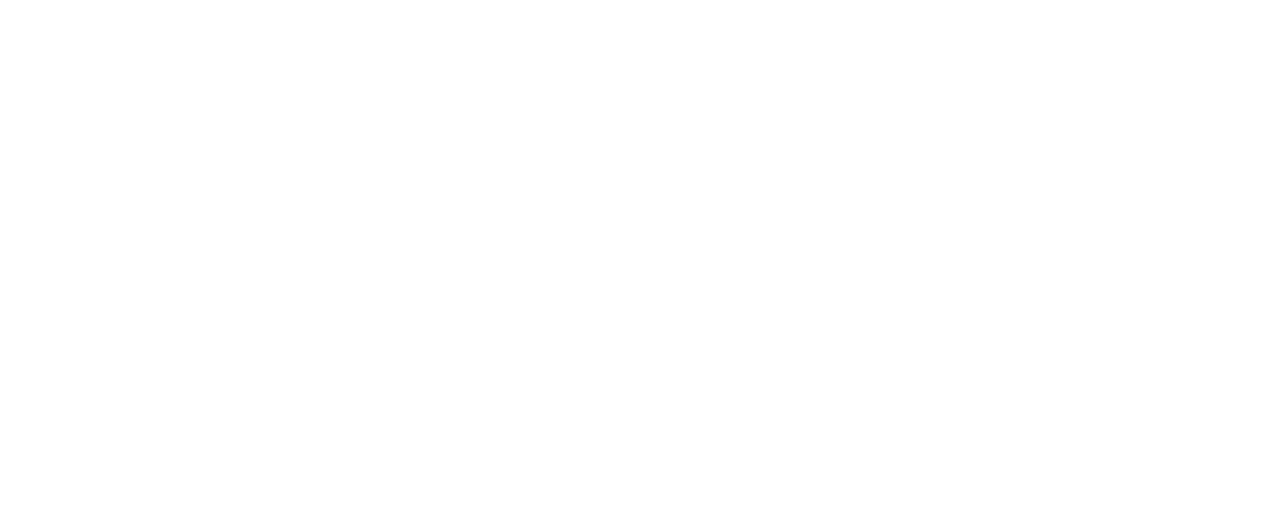
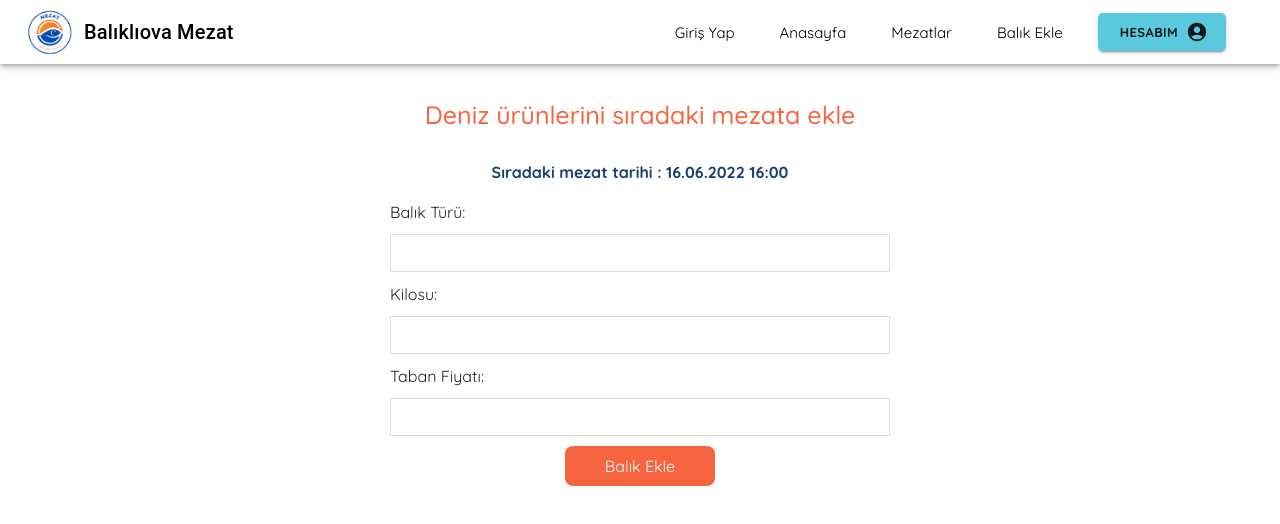
Before and after one commit to ilaydaozel/Online-Fish-Auction, a React (Create React App) app: page /addFish in a window 1280 px wide. Before the commit this address had no page. Shown: the top 524 px of the page. Built offline with nearby package versions, Linux system fonts and the light colour scheme.

Commit message:
add fishForm and update login

```diff
--- a/src/App.js
+++ b/src/App.js
@@ -3,20 +3,11 @@
 import AuctionList from "./pages/AuctionList";
 import AuctionFishTable from './pages/AuctionFishTable';
 import Auction from './pages/Auction';
-import styled from "styled-components";
-import { AccountBox } from "./components/accountBox";
+import Addfish from './pages/Addfish';
+import Login from "./pages/Login";
 import React from 'react';
 import { BrowserRouter as Router, Route, Routes} from 'react-router-dom';
 
-
-const AppContainer = styled.div`
-  width: 100%;
-  height: 100%;
-  display: flex;
-  flex-direction: column;
-  align-items: center;
-  justify-content: center;
-`;
 
 function App() {
   return (
@@ -26,7 +17,8 @@
             <Route exact path='/auctionList' element={< AuctionList />}></Route>
             <Route exact path='/fishList/:auctionId' element={< AuctionFishTable />}></Route>
             <Route exact path='/auction/:auctionId' element={< Auction />}></Route>
-            <Route exact path= '/login' element={  <AppContainer><AccountBox /></AppContainer>}></Route>
+            <Route exact path= '/login' element={ <Login/>}></Route>
+            <Route exact path='/addFish' element={< Addfish />}></Route>
     </Routes>
   </Router>
 
--- a/src/components/AuctionCard.jsx
+++ b/src/components/AuctionCard.jsx
@@ -36,9 +36,10 @@
 
 
         '&:hover': {
-            backgroundColor: "#F76540",
-            border: '2px solid #F76540',
-            color:"white",
+            backgroundColor: "#5ac8dd",
+            border: '2px solid #1b4171',
+
+
         }
     },
 }))
--- /dev/null
+++ b/src/components/FishForm.jsx
@@ -0,0 +1,41 @@
+import { useState } from "react";
+
+const FishForm = () => {
+  const [species, setspecies] = useState('');
+  const [kilogram, setkilogram] = useState('');
+  const [floor_price, setfloor_price] = useState('');
+
+  return (
+    <div className="create">
+      <h1>Deniz ürünlerini sıradaki mezata ekle</h1>
+      <p style={{color: '#1b4171', fontWeight: 'bold'}}>Sıradaki mezat tarihi : 16.06.2022 16:00</p>
+
+      <form>
+        <label>Balık Türü:</label>
+        <input
+          type="text"
+          required
+          value={species}
+          onChange={(e) => setspecies(e.target.value)}
+        />
+
+        <label>Kilosu:</label>
+        <input
+          required
+          value={kilogram}
+          onChange={(e) => setkilogram(e.target.value)}
+        />
+
+        <label>Taban Fiyatı:</label>
+        <input
+          value={floor_price}
+          onChange={(e) => setfloor_price(e.target.value)}
+        />
+
+        <button>Balık Ekle</button>
+      </form>
+    </div>
+  );
+}
+
+export default FishForm;
--- a/src/components/Navbar.jsx
+++ b/src/components/Navbar.jsx
@@ -1,5 +1,5 @@
 import styled from 'styled-components'
-import logoImage from "../images/logo.jpeg"
+import logoImage from "../images/logo.png"
 import AccountCircleIcon from '@mui/icons-material/AccountCircle';
 import { AppBar, Button, makeStyles, Toolbar, Typography } from '@material-ui/core';
 import {mobile} from "../responsive.js"
@@ -37,11 +37,13 @@
         /*if the screen is bigger than small screen size, then*/
         [theme.breakpoints.up("sm")]: {
             display: "block",
+            color: "black",
         },
     },
     logoSm: {
         fontSize: "15px",
         display: "block",
+        color: "black",
         //if the screen is bigger than small screen size, then
         [theme.breakpoints.up("sm")]: {
             display: "none",
@@ -98,6 +100,13 @@
                   </Typography>
               </Left>
               <Right>
+
+                <MenuItem>
+                    <PageLink href= '/login'>
+                        Giriş Yap
+                    </PageLink>
+                </MenuItem>
+
                 <MenuItem>
                     <PageLink href= '/'>
                         Anasayfa
@@ -108,6 +117,12 @@
                         Mezatlar
                     </PageLink>
                 </MenuItem>
+                <MenuItem>
+                    <PageLink href= '/addfish'>
+                        Balık Ekle
+                    </PageLink>
+                </MenuItem>
+
 
                   <MenuItem>
                       <Button
--- a/src/components/accountBox/signupForm.jsx
+++ b/src/components/accountBox/signupForm.jsx
@@ -19,9 +19,9 @@
         <Input type="text" placeholder="İsim" />
         <Input type="text" placeholder="Soyisim" />
         <Input type="email" placeholder="Email" />
-        <Input type="password" placeholder="Şifre" />
         <Input type="address" placeholder="Adres" />
         <Input type="phone" placeholder="Telefon" />
+        <Input type="password" placeholder="Şifre" />
         <Input type="password" placeholder="Şifre Tekrar" />
       </FormContainer>
       <Marginer direction="vertical" margin={10} />
--- a/src/index.css
+++ b/src/index.css
@@ -1,4 +1,4 @@
-@import url("https://fonts.googleapis.com/css2?family=Poppins:wght@400;600;700;800&display=swap");
+@import url('https://fonts.googleapis.com/css2?family=Quicksand:wght@300;400;500;600;700&display=swap');
 
 html,
 body {
@@ -16,8 +16,17 @@
 
 * {
   box-sizing: border-box;
+  margin: 0;
+  font-family: "Quicksand";
 }
 
+a:hover {
+  text-decoration: none;
+}
+
+a:active {
+  text-decoration: none;
+}
 
 code {
   font-family: source-code-pro, Menlo, Monaco, Consolas, 'Courier New',
@@ -27,3 +36,47 @@
   width: 100%;
   height: 100%;
 }
+
+
+.create {
+  max-width: 500px;
+  padding-top: 100px;
+  margin: 0 auto;
+  text-align: center;
+}
+.create label {
+  text-align: left;
+  display: block;
+}
+.create h1 {
+  font-size: 25px;
+  color: #F76540;
+  margin-bottom: 30px;
+}
+.create input, .create textarea, .create select {
+  width: 100%;
+  padding: 6px 10px;
+  margin: 10px 0;
+  border: 1px solid #ddd;
+  box-sizing: border-box;
+  display: block;
+}
+.create button {
+  background: #F76540;
+  color: #fff;
+  border: 0;
+  padding: 8px;
+  border-radius: 8px;
+  cursor: pointer;
+  width: 150px;
+}
+
+.create button:hover {
+  background: #5ac8dd;
+  color: #fff;
+  border: 0;
+  padding: 8px;
+  border-radius: 8px;
+  cursor: pointer;
+  width: 150px;
+}
--- /dev/null
+++ b/src/pages/Addfish.jsx
@@ -0,0 +1,18 @@
+import Navbar from "../components/Navbar"
+import FishForm from "../components/FishForm"
+import styled from "styled-components"
+
+const Container = styled.div`
+
+`
+
+const Addfish = () => {
+  return (
+    <Container>
+        <Navbar />
+        <FishForm />
+    </Container>
+  )
+}
+
+export default Addfish
--- /dev/null
+++ b/src/pages/Login.jsx
@@ -0,0 +1,67 @@
+import styled from "styled-components"
+import logoImage from "../images/logo.png"
+import { AccountBox } from "../components/accountBox";
+import React from 'react';
+
+
+const Container=styled.div`
+    display:flex;
+    align-content: space-between;
+
+`;
+
+const AppContainer = styled.div`
+  width: 100%;
+  height: 100%;
+  display: flex;
+  flex-direction: column;
+  align-items: center;
+  justify-content: center;
+  margin-top: 20px;
+`;
+
+const Left =styled.div`
+    width: 50%;
+    display: flex;
+    flex-direction: column;
+    align-items: center;
+    justify-content: center;
+`;
+
+const Right =styled.div`
+    width: 50%;
+    display: flex;
+    align-items: center;
+    justify-content: flex-end;
+`;
+
+const LogoImage = styled.img`
+    width: 200px;
+    margin: 20px auto 0;
+
+`
+const Title = styled.h2`
+    font-weight: 700;
+    color: #1b4171;
+    text-align: center;
+    margin-top: 80px;
+    `
+
+
+const Login = () => {
+  return (
+    <Container>
+    <Left>
+    <Title><div>Balıklıova </div>Deniz Ürünleri Mezatı</Title>
+    <LogoImage src={logoImage} ></LogoImage>
+    </Left>
+
+    <Right>
+        <AppContainer><AccountBox/></AppContainer>
+    </Right>
+    </Container>
+
+  )
+}
+
+export default Login
```
Also changed, not shown: src/images/logo.jpeg (deleted), src/images/logo.png (added).
